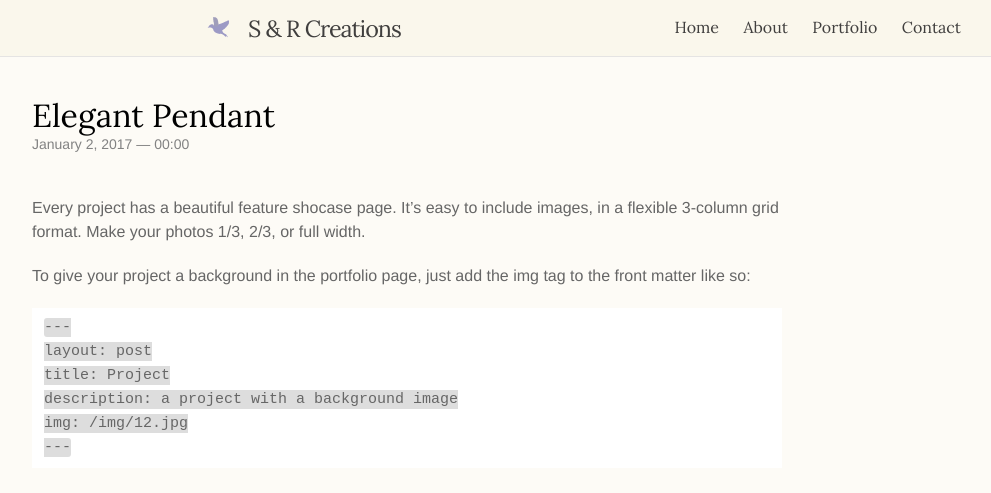
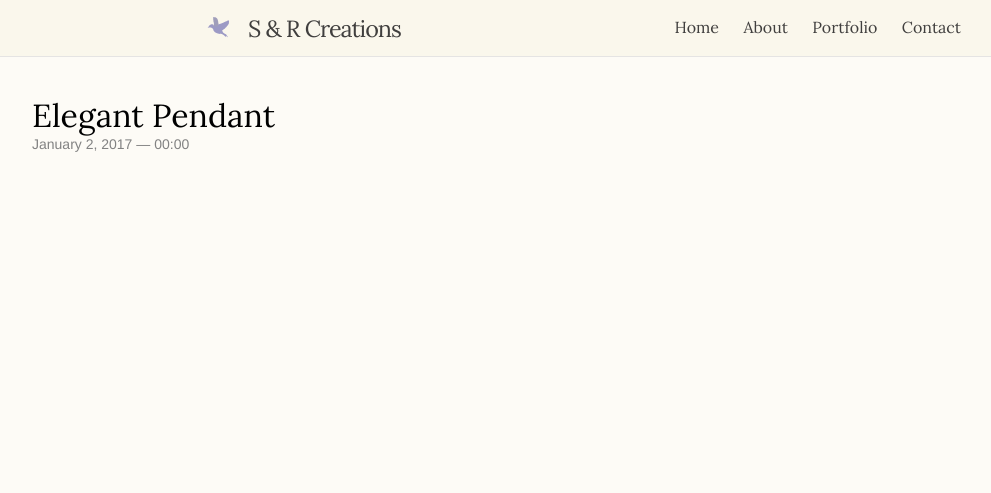
Before and after one commit to l3rittny/sandrcreations.github.io, a Jekyll site: the page built from _posts/2017-01-02-project5.markdown, in a window 1280 px wide and 1400 px high. Shown: the top 493 px of the window, without its empty margins (58-1049 px from the left). Built offline with Jekyll 4.4.1, drawn with Linux system fonts in a browser that asks for light colours; nearby versions of some CDN libraries; a script that is not in the unit is left out; some of the changed text lies outside the part shown; grey boxes are pictures that could not be loaded.

Commit message:
Update from Forestry.io - 2017-01-02-project5.markdown

```diff
--- a/_posts/2017-01-02-project5.markdown
+++ b/_posts/2017-01-02-project5.markdown
@@ -2,54 +2,6 @@
 layout: post
 title: Elegant Pendant
 description: Request custom jewlery for the people you care about.
-img: /img/prods/necklace2.jpg
+img: "/img/prods/necklace2.jpg"
+date: '2017-01-02T00:00:00.000+00:00'
 ---
-
-Every project has a beautiful feature shocase page. It's easy to include images, in a flexible 3-column grid format. Make your photos 1/3, 2/3, or full width.
-
-To give your project a background in the portfolio page, just add the img tag to the front matter like so:
-
-	---
-	layout: post
-	title: Project
-	description: a project with a background image
-	img: /img/12.jpg
-	---
-
-
-<div class="img_row">
-	<img class="col one" src="{{ site.baseurl }}/img/1.jpg" alt="" title="example image"/>
-	<img class="col one" src="{{ site.baseurl }}/img/2.jpg" alt="" title="example image"/>
-	<img class="col one" src="{{ site.baseurl }}/img/3.jpg" alt="" title="example image"/>
-</div>
-<div class="col three caption">
-	Caption photos easily. On the left, a road goes through a tunnel. Middle, leaves artistically fall in a hipster photoshoot. Right, in another hipster photoshoot, a lumberjack grasps a handful of pine needles.
-</div>
-<div class="img_row">
-	<img class="col three" src="{{ site.baseurl }}/img/5.jpg" alt="" title="example image"/>
-</div>
-<div class="col three caption">
-	This image can also have a caption. It's like magic.
-</div>
-
-You can also put regular text between your rows of images. Say you wanted to write a little bit about your project before you posted the rest of the images. You describe how you toiled, sweated, *bled* for your project, and then.... you reveal it's glory in the next row of images.
-
-
-<div class="img_row">
-	<img class="col two" src="{{ site.baseurl }}/img/6.jpg" alt="" title="example image"/>
-	<img class="col one" src="{{ site.baseurl }}/img/11.jpg" alt="" title="example image"/>
-</div>
-<div class="col three caption">
-	You can also have artistically styled 2/3 + 1/3 images, like these.
-</div>
-
-
-<br/><br/><br/>
-
-
-The code is simple. Just add a col class to your image, and another class specifying the width: one, two, or three columns wide. Here's the code for the last row of images above:
-
-	<div class="img_row">
-	  <img class="col two" src="/img/6.jpg"/>
-	  <img class="col one" src="/img/11.jpg"/>
-	</div>
```
